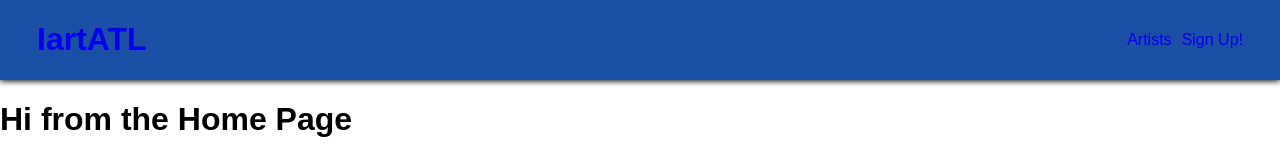
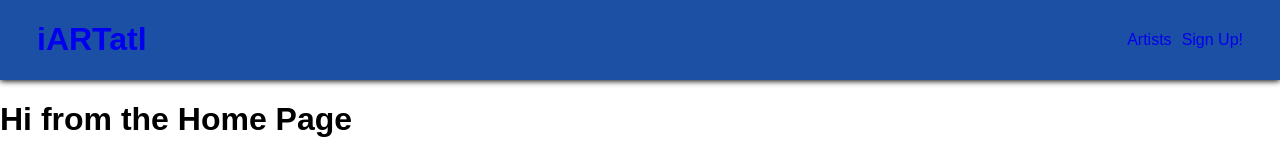
Before and after one commit to ejjonzey/IartATL, a React (Create React App) app in the folder client/: page / in a window 1280 px wide. Shown: the top 160 px of the page. Built offline with nearby package versions, Linux system fonts and the light colour scheme.

Commit message:
Fixed title

```diff
--- a/client/src/components/GlobalNav.js
+++ b/client/src/components/GlobalNav.js
@@ -23,7 +23,7 @@ const GlobalNav = () => {
   return (
     <Nav>
       <Link to="/">
-        <h1>IartATL</h1>
+        <h1>iARTatl</h1>
       </Link>
       <div>
       <Link to='/artists'>Artists</Link>
```
